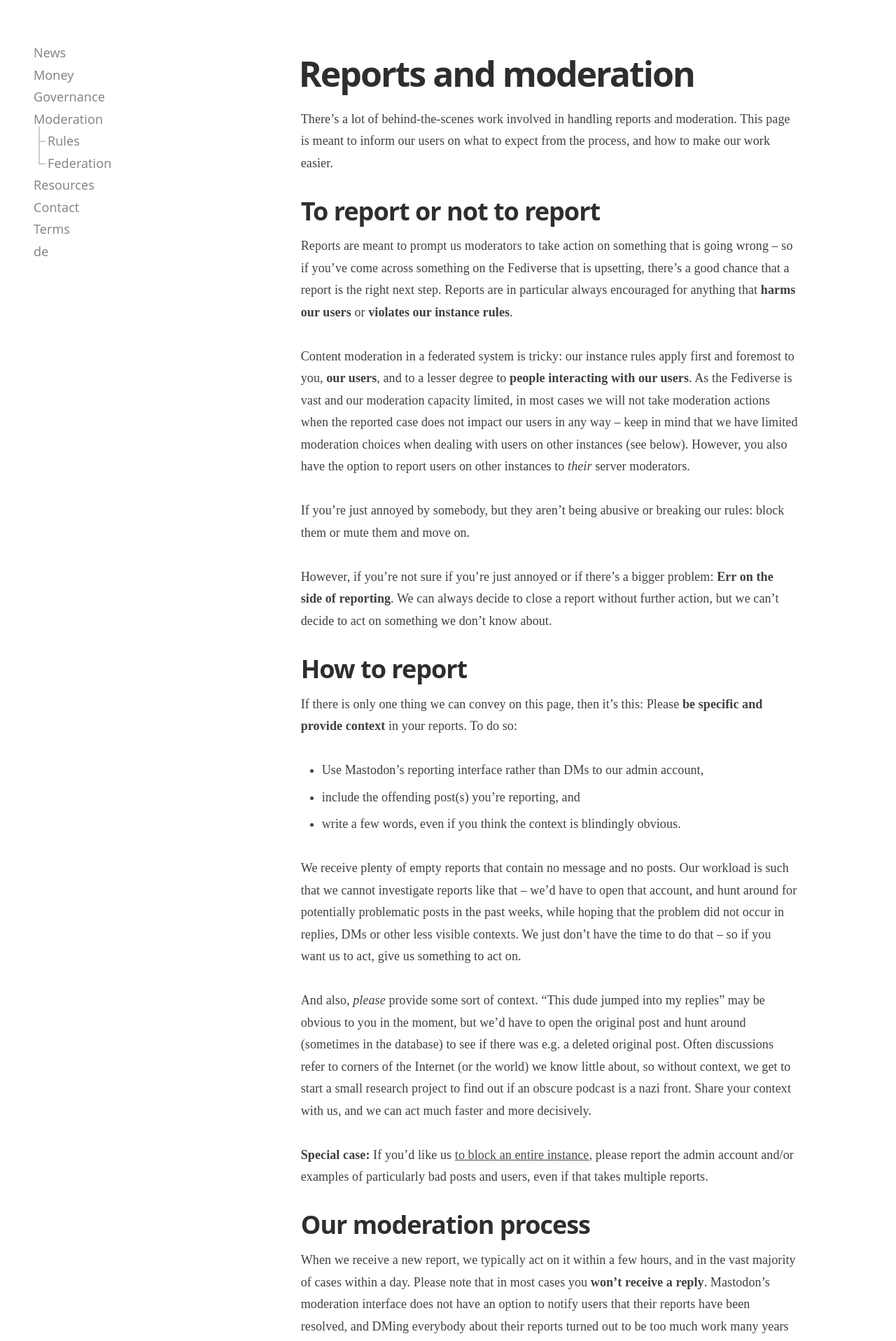
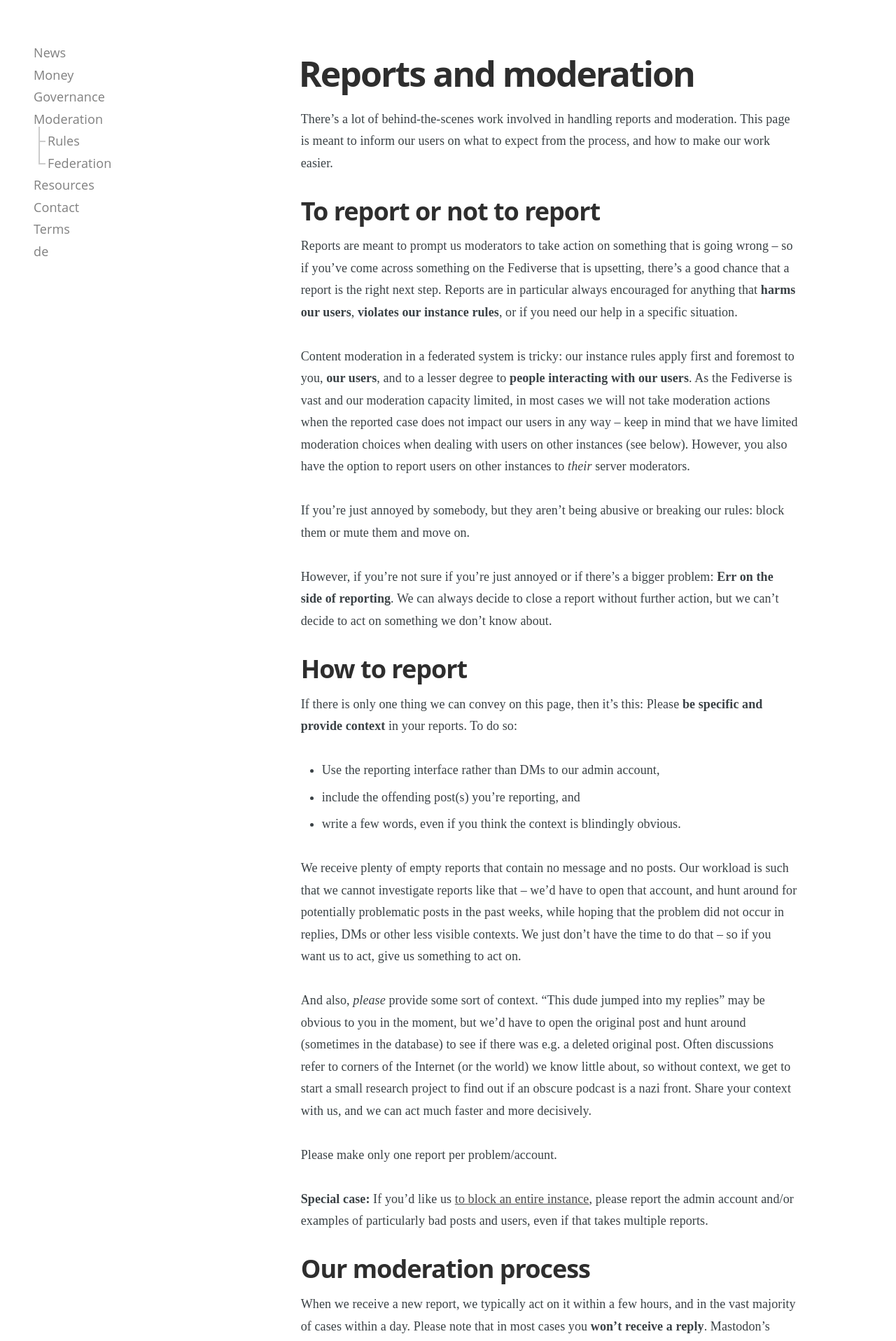
Before and after one commit to chaossocial/meta, a Jekyll site: the page built from process.md, in a window 1280 px wide. Shown: the top 1916 px of the page at 70% size. Built offline with Jekyll 4.4.1, drawn with Linux system fonts in a browser that asks for light colours; some of the changed text lies outside the part shown.

Commit message:
Fix some parts of the text

```diff
--- a/process.md
+++ b/process.md
@@ -13,7 +13,8 @@ users on what to expect from the process, and how to make our work easier.
 
 Reports are meant to prompt us moderators to take action on something that is going wrong – so if you've come across
 something on the Fediverse that is upsetting, there's a good chance that a report is the right next step. Reports are in
-particular always encouraged for anything that **harms our users** or **violates our instance rules**.
+particular always encouraged for anything that **harms our users**, **violates our instance rules**, or if you need our
+help in a specific situation.
 
 Content moderation in a federated system is tricky: our instance rules apply first and foremost to you, **our users**,
 and to a lesser degree to **people interacting with our users**. As the Fediverse is vast and our moderation
@@ -32,7 +33,7 @@ can always decide to close a report without further action, but we can't decide
 If there is only one thing we can convey on this page, then it's this: Please **be specific and provide context** in
 your reports. To do so:
 
-- Use Mastodon's reporting interface rather than DMs to our admin account,
+- Use the reporting interface rather than DMs to our admin account,
 - include the offending post(s) you're reporting, and
 - write a few words, even if you think the context is blindingly obvious.
 
@@ -46,6 +47,8 @@ but we'd have to open the original post and hunt around (sometimes in the databa
 original post. Often discussions refer to corners of the Internet (or the world) we know little about, so without
 context, we get to start a small research project to find out if an obscure podcast is a nazi front. Share your context
 with us, and we can act much faster and more decisively.
+
+Please make only one report per problem/account.
 
 **Special case:** If you'd like us [to block an entire instance](/federation), please report the admin account and/or
 examples of particularly bad posts and users, even if that takes multiple reports.
@@ -84,7 +87,8 @@ block is a rough decision to make, as it prevents everybody on our instance from
 that user from ever seeing anything on chaos.social again (via that account, of course). We block users on other
 instances primarily as a way of **preventing harm** from our users – so users on other instances with opinions we would
 not host on chaos.social may still not be blocked as long as they keep to themselves, but will end up blocked when they
-start harassing our users.
+start harassing our users. (So reports are still helpful, even if we don't act on them immediately, because they make
+future block decisions easier).
 
 If we decide not to block a user on a different instance, we may still reach out to their moderators to get a sense of
 their moderation decisions. We may also advise the reporting user to block that user or instance.
```
Also changed, not shown: other parts of process.md (+2 -1 lines).
